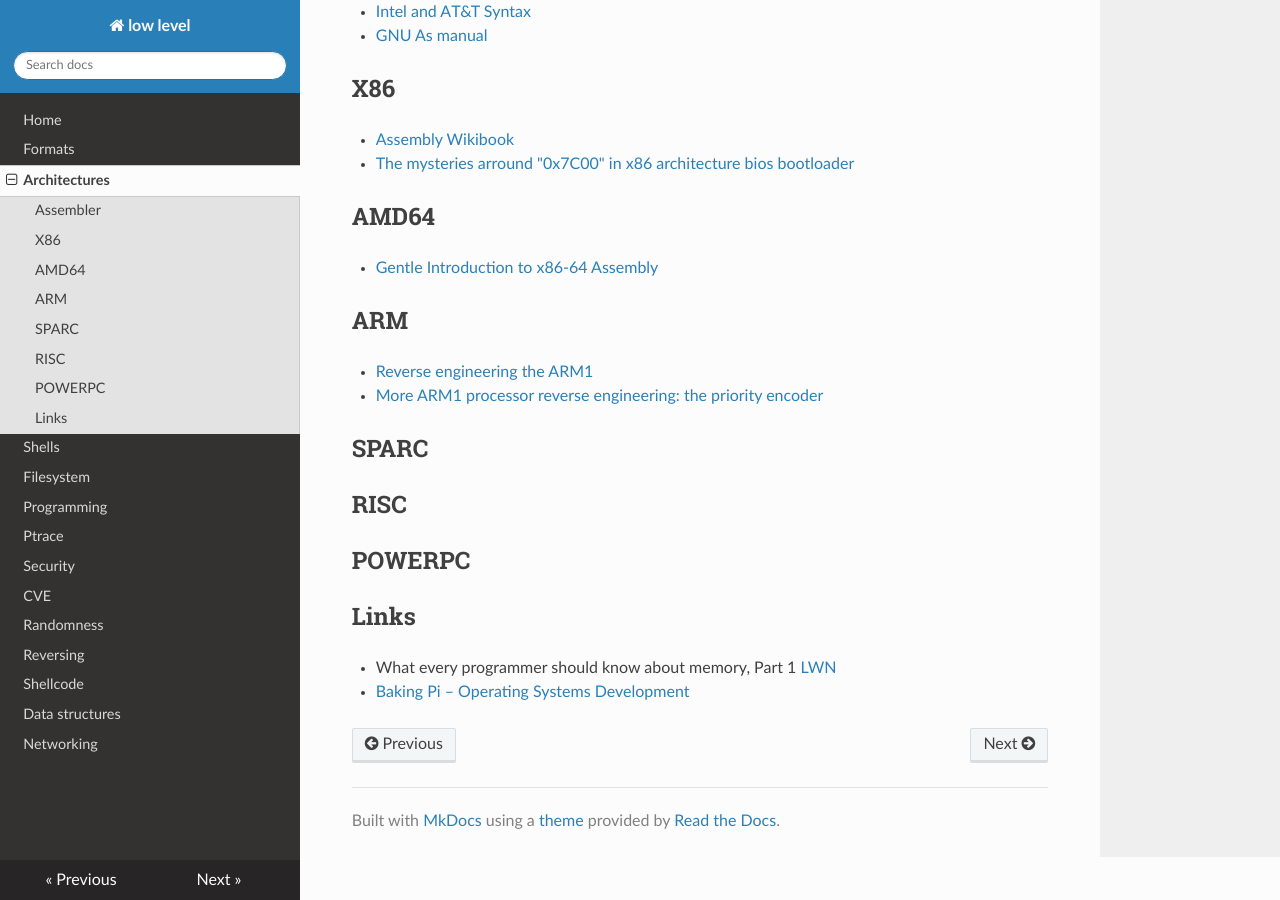
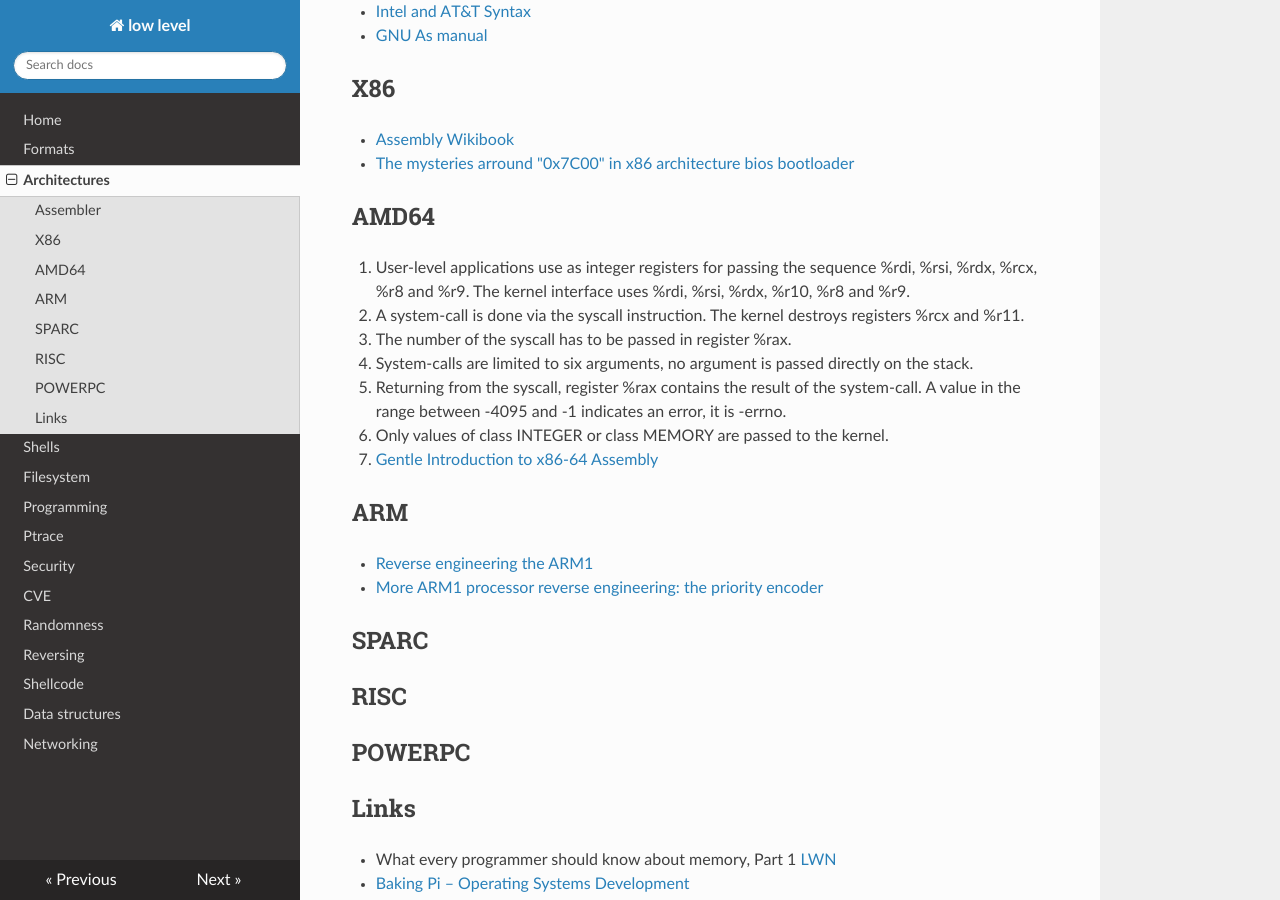
Before and after one commit to gipi/low-level, an MkDocs documentation site: the page built from docs/arch.md, in a window 1280 px wide and 900 px high, scrolled down 408 px. Built offline with MkDocs 1.6.1, drawn with Linux system fonts in a browser that asks for light colours; nearby versions of some CDN libraries; old or Windows-style settings are respelled for this version of MkDocs.

Commit message:
Add AMD64 calling convention.

```diff
--- a/docs/arch.md
+++ b/docs/arch.md
@@ -20,6 +20,13 @@ There are two notations: **Intel** and **AT&T**.
 
 ## AMD64
 
+1. User-level applications use as integer registers for passing the sequence %rdi, %rsi, %rdx, %rcx, %r8 and %r9. The kernel interface uses %rdi, %rsi, %rdx, %r10, %r8 and %r9.
+2. A system-call is done via the syscall instruction. The kernel destroys registers %rcx and %r11.
+3. The number of the syscall has to be passed in register %rax.
+4. System-calls are limited to six arguments, no argument is passed directly on the stack.
+5. Returning from the syscall, register %rax contains the result of the system-call. A value in the range between -4095 and -1 indicates an error, it is -errno.
+6. Only values of class INTEGER or class MEMORY are passed to the kernel.
+
  - [Gentle Introduction to x86-64 Assembly](http://www.x86-64.org/documentation/assembly.html)
 
 ## ARM
```
